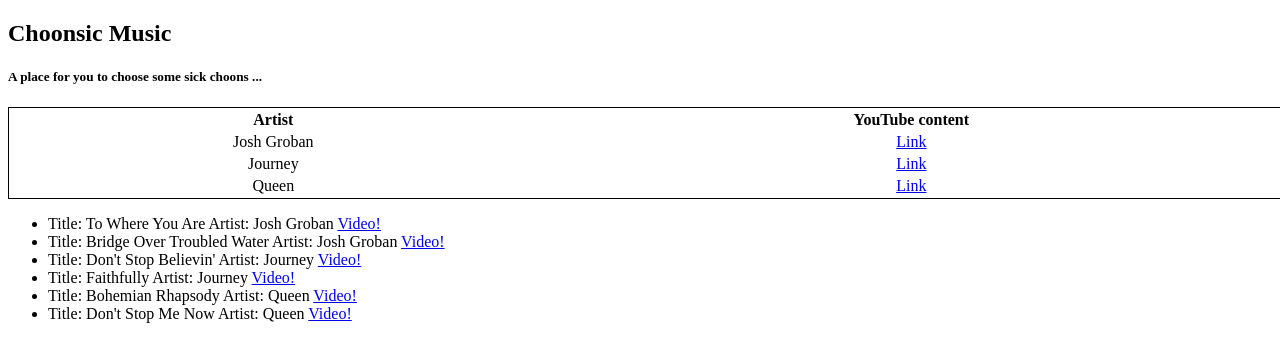
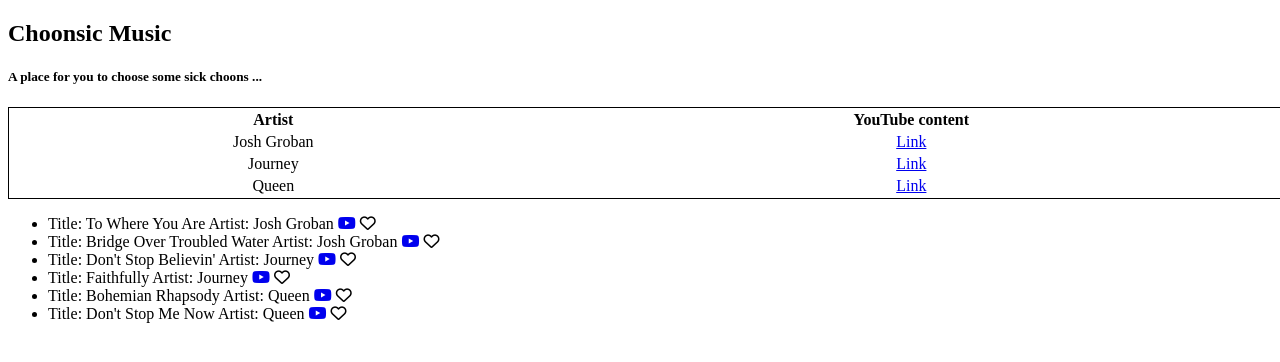
Before and after one commit to ecarlos09/ee-music-app, a React app: page / in a window 1280 px wide. Shown: the top 362 px of the page. Built offline with nearby package versions, Linux system fonts and the light colour scheme.

Commit message:
add icons for Youtube Link and like button

```diff
--- a/src/components/Singles/index.js
+++ b/src/components/Singles/index.js
@@ -14,7 +14,7 @@
         return (
             single.map(s => (
                 <li>
-                    Title: {s.title} Artist: {s.artist} <a href={s.video}>Video!</a>
+                    Title: {s.title} Artist: {s.artist} <a href={s.video}><i class="fab fa-youtube"></i></a> <i class="far fa-heart"></i>
                 </li>
             )
         ));
```
